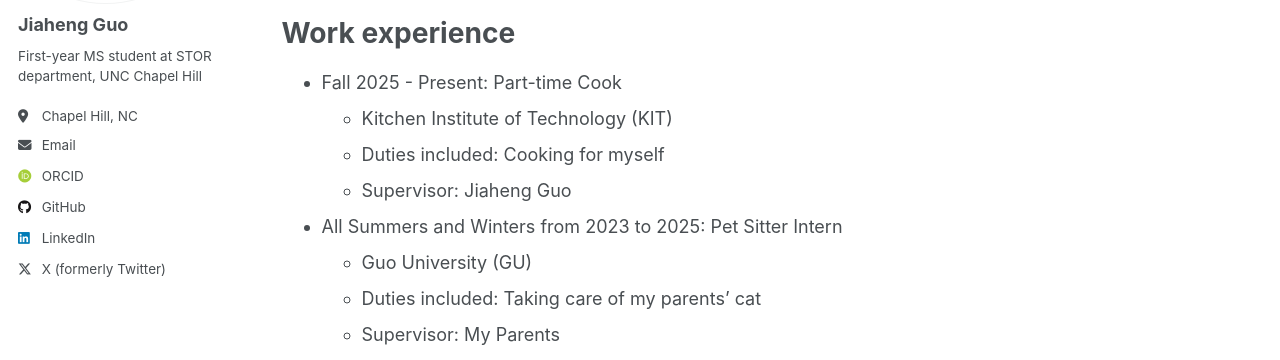
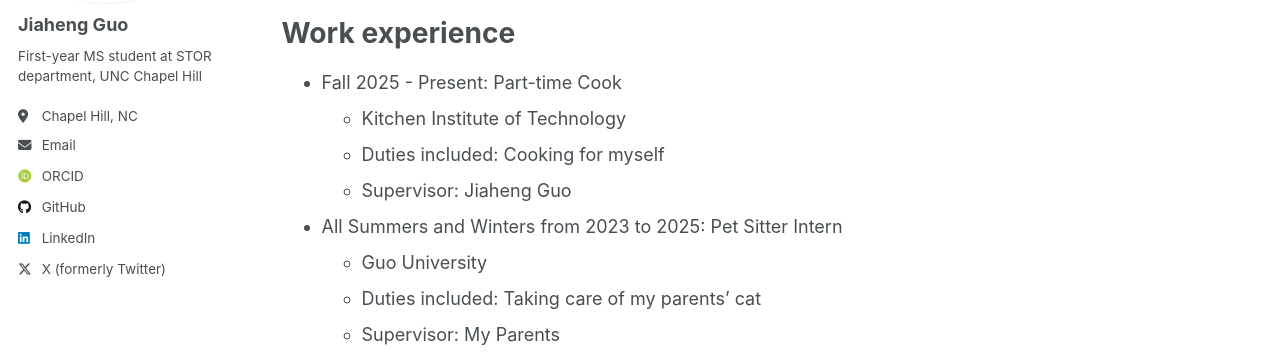
Before and after one commit to jiaheng-guo/jiaheng-guo.github.io, a Jekyll site: the page built from _pages/bio.md, in a window 1280 px wide and 900 px high. Shown: the part 229-589 px from the top of the window. Built offline with Jekyll 4.4.1, drawn with Linux system fonts in a browser that asks for light colours; some web fonts are replaced; a script that is not in the unit is left out.

Commit message:
regular update

```diff
--- a/_pages/bio.md
+++ b/_pages/bio.md
@@ -32,12 +32,12 @@ Work experience
   * Supervisor: Professor Git -->
 
 * Fall 2025 - Present: Part-time Cook
-  * Kitchen Institute of Technology (KIT)
+  * Kitchen Institute of Technology
   * Duties included: Cooking for myself
   * Supervisor: Jiaheng Guo
 
 * All Summers and Winters from 2023 to 2025: Pet Sitter Intern
-  * Guo University (GU)
+  * Guo University
   * Duties included: Taking care of my parents' cat
   * Supervisor: My Parents
 
```
